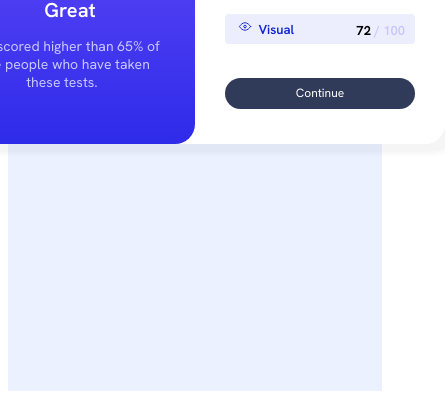
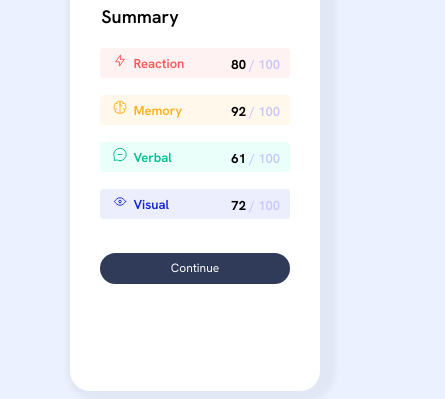
Before and after one commit to candicezile/Summary-Component, a plain HTML site: page results-summary-component-main/index.html in a window 390 px wide. Shown: the part 461-860 px from the top of the page, 445 px wide, since content can reach past the window. Drawn offline with nearby package versions, Linux system fonts and the light colour scheme.

Commit message:
added media query

```diff
--- a/results-summary-component-main/main.css
+++ b/results-summary-component-main/main.css
@@ -219,3 +219,19 @@ margin-top: 8px;
     background-image: linear-gradient(to top, hsl(241, 81%, 54%),hsl(252, 100%, 67%));
     background-color: hsl(241, 81%, 54%);
     }
+
+    @media (max-width:767px) {
+        .main{
+            display: flex;
+            width: 250px;
+            height: 700px;
+        border-radius: 20px;
+        box-shadow: 6px 0px 5px 10px rgba(41, 40, 40, 0.048);
+        background-color: hsl(0, 0%, 100%);
+        flex-wrap: wrap;
+          height: 100vh;
+        }
+        html{
+            background-color: hsl(221, 100%, 96%);
+        }
+    }
```
